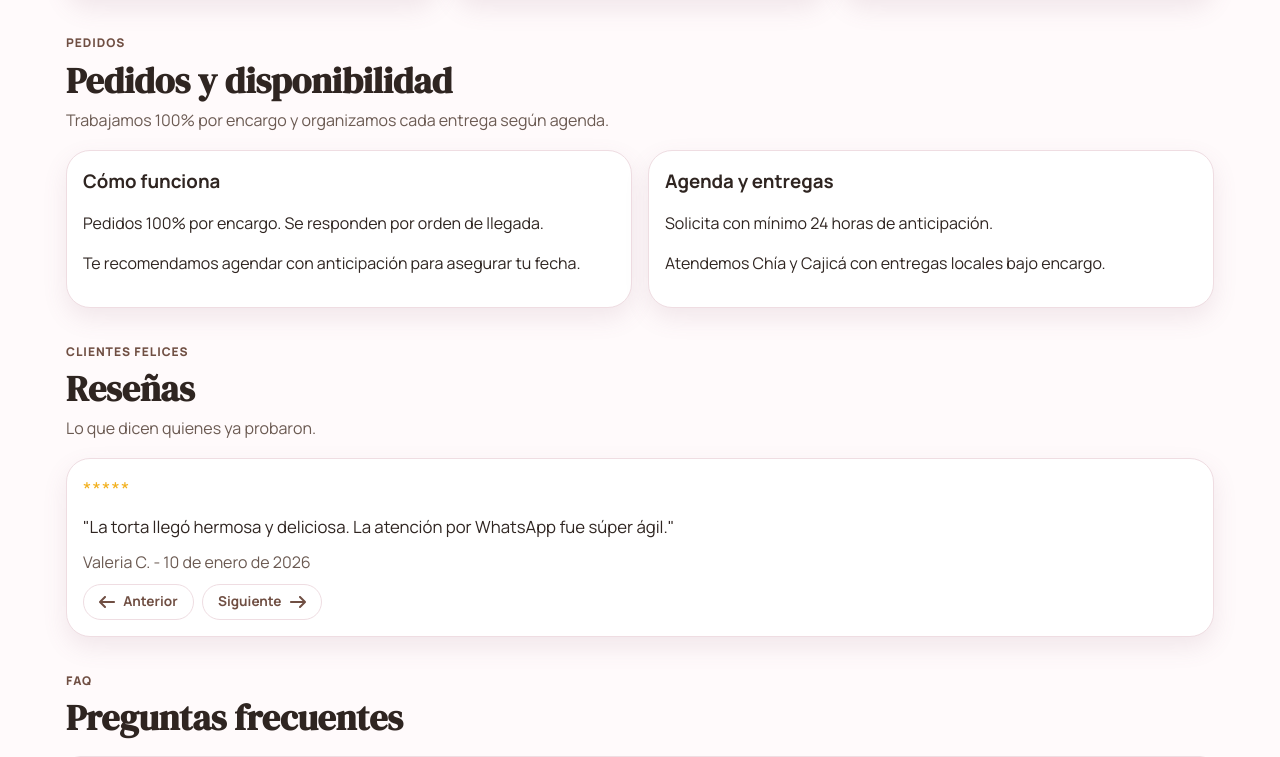
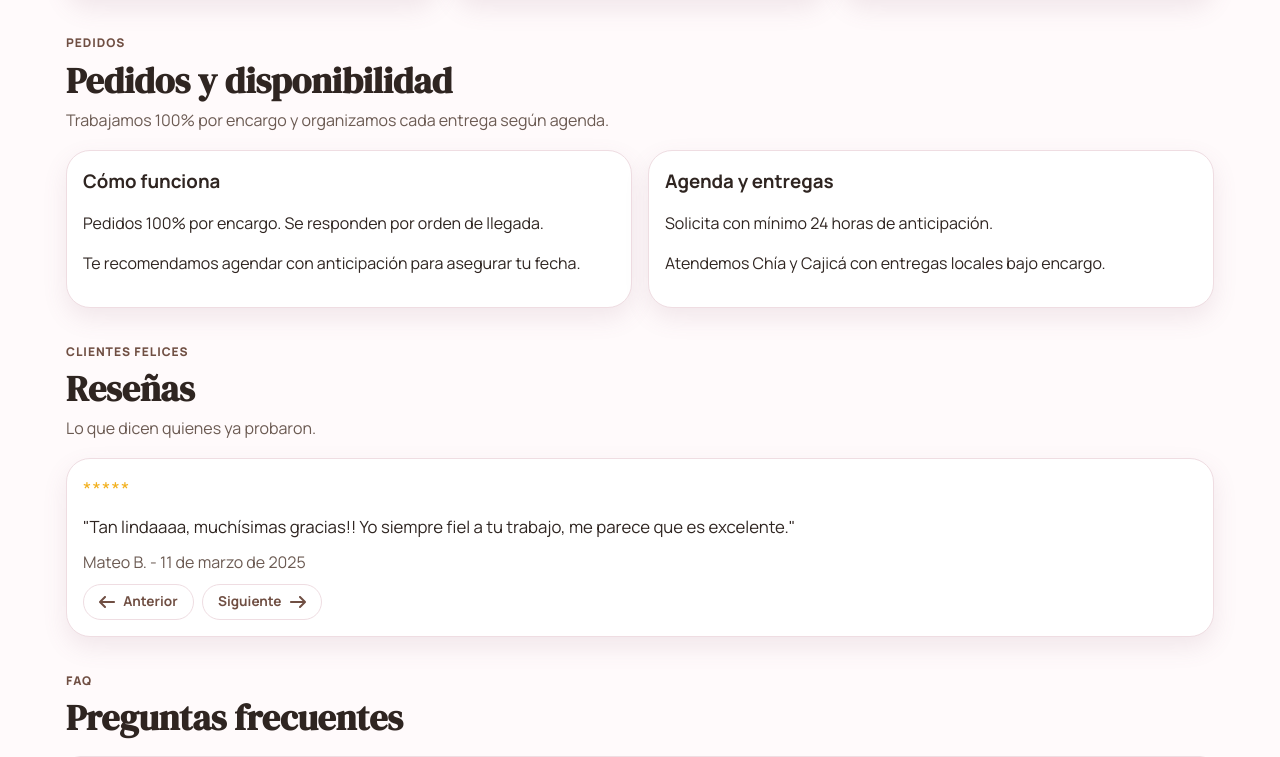
Before and after one commit to JuanArias115/DeliciasBakeryWeb, an Angular app: page /inicio in a window 1280 px wide. Shown: the part 1898-2655 px from the top of the page. Built offline with nearby package versions, Linux system fonts and the light colour scheme.

Commit message:
feat(content): agregar carrusel de cakes y reseñas reales

```diff
--- a/src/app/data/products.mock.ts
+++ b/src/app/data/products.mock.ts
@@ -32,7 +32,21 @@ const PRODUCT_IMAGES = {
   alfajores:
     'https://res.cloudinary.com/dscih1izv/image/upload/v1773484799/postres-alfajores-01_lwr6zq.png',
   customCake:
-    'https://res.cloudinary.com/dscih1izv/image/upload/v1772967829/44030994-FE0B-4175-9526-D73DEF04F4D7_hcmlti.jpg'
+    'https://res.cloudinary.com/dscih1izv/image/upload/v1772967829/44030994-FE0B-4175-9526-D73DEF04F4D7_hcmlti.jpg',
+  customCake02: 'https://res.cloudinary.com/dscih1izv/image/upload/v1773593758/postres_cakes_02_k8hom6.jpg',
+  customCake03: 'https://res.cloudinary.com/dscih1izv/image/upload/v1773593758/postres_cakes_03_n5xbml.jpg',
+  customCake04: 'https://res.cloudinary.com/dscih1izv/image/upload/v1773593758/postres_cakes_04_pd4tpx.jpg',
+  customCake05: 'https://res.cloudinary.com/dscih1izv/image/upload/v1773593758/postres_cakes_05_r3pumj.jpg',
+  customCake06: 'https://res.cloudinary.com/dscih1izv/image/upload/v1773593758/postres_cakes_06_h5riuq.jpg',
+  customCake07: 'https://res.cloudinary.com/dscih1izv/image/upload/v1773593758/postres_cakes_07_qg4sqd.jpg',
+  customCake09: 'https://res.cloudinary.com/dscih1izv/image/upload/v1773593759/postres_cakes_09_bogq2x.jpg',
+  customCake10: 'https://res.cloudinary.com/dscih1izv/image/upload/v1773593759/postres_cakes_10_v3dsyg.jpg',
+  customCake11: 'https://res.cloudinary.com/dscih1izv/image/upload/v1773593759/postres_cakes_11_bx2sm4.jpg',
+  customCake12: 'https://res.cloudinary.com/dscih1izv/image/upload/v1773593760/postres_cakes_12_dgusfh.jpg',
+  customCake13: 'https://res.cloudinary.com/dscih1izv/image/upload/v1773593760/postres_cakes_13_hbrdb3.jpg',
+  customCake14: 'https://res.cloudinary.com/dscih1izv/image/upload/v1773593760/postres_cakes_14_ywqxv5.jpg',
+  customCake15: 'https://res.cloudinary.com/dscih1izv/image/upload/v1773593760/postres_cakes_15_twiryz.jpg',
+  customCake15b: 'https://res.cloudinary.com/dscih1izv/image/upload/v1773593761/postres_cakes_15_cptnmt.heic'
 } as const;
 
 export const PRODUCT_CATEGORY_LABELS = {
@@ -277,8 +291,26 @@ export const PRODUCTS: Product[] = [
       'Rellenos: Nutella, arequipe, frutos rojos y maracuyá.',
       'El valor final depende del tamaño, diseño y nivel de decoración.'
     ],
+    autoRotateImages: true,
+    priceLabelMode: 'from',
     priceFrom: 36000,
-    images: [PRODUCT_IMAGES.customCake],
+    images: [
+      PRODUCT_IMAGES.customCake02,
+      PRODUCT_IMAGES.customCake03,
+      PRODUCT_IMAGES.customCake04,
+      PRODUCT_IMAGES.customCake07,
+      PRODUCT_IMAGES.customCake05,
+      PRODUCT_IMAGES.customCake06,
+      PRODUCT_IMAGES.customCake09,
+      PRODUCT_IMAGES.customCake10,
+      PRODUCT_IMAGES.customCake11,
+      PRODUCT_IMAGES.customCake14,
+      PRODUCT_IMAGES.customCake15,
+      PRODUCT_IMAGES.customCake13,
+      PRODUCT_IMAGES.customCake12,
+      PRODUCT_IMAGES.customCake15b,
+      PRODUCT_IMAGES.customCake
+    ],
     tags: ['Personalizadas', 'Sobre pedido'],
     featured: true
   },
--- a/src/app/data/reviews.mock.ts
+++ b/src/app/data/reviews.mock.ts
@@ -2,63 +2,51 @@ import { Review } from '../models/review.model';
 
 export const REVIEWS: Review[] = [
   {
-    name: 'Valeria C.',
+    name: 'Mateo B.',
     rating: 5,
-    text: 'La torta llegó hermosa y deliciosa. La atención por WhatsApp fue súper ágil.',
-    date: '2026-01-10'
+    text: 'Tan lindaaaa, muchísimas gracias!! Yo siempre fiel a tu trabajo, me parece que es excelente.',
+    date: '2025-03-11'
   },
   {
-    name: 'Camilo R.',
+    name: 'Natalia',
     rating: 5,
-    text: 'Pedimos caja de brownies para la oficina y todos quedaron encantados.',
-    date: '2025-12-14'
+    text: 'Ayy estuvo deliciosoooo, me encantó. Ahora me gustaría pedir uno mediano de Milo, porfa.',
+    date: '2025-08-13'
   },
   {
-    name: 'Daniela M.',
+    name: 'Cata',
     rating: 5,
-    text: 'Muy cumplidos con la entrega en Cajicá. Presentación impecable.',
-    date: '2025-11-05'
+    text: 'Te iba a decir que hermosa como siempre. Me saliste como favorito como en Nequi.',
+    date: '2026-02-17'
   },
   {
-    name: 'Luisa F.',
-    rating: 4,
-    text: 'La mini cake fue perfecta para regalo. Repetiré para aniversario.',
-    date: '2025-10-22'
+    name: 'Abigail',
+    rating: 5,
+    text: 'En cuanto a sabor estaba muy rica y la decoración divina, todo el mundo la elogió.',
+    date: '2025-04-14'
   },
   {
-    name: 'Andres P.',
+    name: 'Nata',
     rating: 5,
-    text: 'Atención amable, calidad alta y tiempos claros desde el inicio.',
-    date: '2025-09-18'
+    text: 'Wow Vale, qué belleza. Quedó igualita.',
+    date: '2026-11-15'
   },
   {
-    name: 'Natalia G.',
+    name: 'Andrea',
     rating: 5,
-    text: 'Nos salvaron el cumpleaños con una torta personalizada preciosa.',
-    date: '2025-08-30'
+    text: 'Te quería agradecer por los alfajores, están deliciosos, el regalo encantó. Te seguiré pidiendo cositas.',
+    date: '2026-03-06'
   },
   {
-    name: 'Santiago T.',
-    rating: 4,
-    text: 'Excelente sabor y buena relación precio-calidad para eventos.',
-    date: '2025-07-13'
+    name: 'Katherine',
+    rating: 5,
+    text: 'Te quedaron muy hermosos. Los chicos del local quedaron encantados.',
+    date: '2025-09-20'
   },
   {
-    name: 'Mariana H.',
+    name: 'Jhon',
     rating: 5,
-    text: 'Todo llegó fresco y con muy buena presentación. Recomendados.',
-    date: '2025-06-29'
-  },
-  {
-    name: 'Paola V.',
-    rating: 5,
-    text: 'Me encantó la caja de fresas con chocolate, súper premium.',
-    date: '2025-05-20'
-  },
-  {
-    name: 'Felipe N.',
-    rating: 5,
-    text: 'Proceso fácil por WhatsApp y respuesta rápida. Muy confiables.',
-    date: '2025-04-03'
+    text: 'Una se la di a una tía y quedó encantada, dijo que súper rica y muy bonita, que felicitara a quien la había hecho.',
+    date: '2024-12-27'
   }
 ];
--- a/src/app/models/product.model.ts
+++ b/src/app/models/product.model.ts
@@ -49,6 +49,7 @@ export interface Product {
   occasion: string[];
   description: string;
   details?: string[];
+  autoRotateImages?: boolean;
   flavorOptions?: ProductFlavorOption[];
   defaultFlavorId?: string;
   coatingOptions?: ProductCoatingOption[];
@@ -58,6 +59,7 @@ export interface Product {
   mixOptions?: ProductMixOption[];
   mixTotal?: number;
   mixLabel?: string;
+  priceLabelMode?: 'fixed' | 'from';
   priceFrom?: number;
   sizes?: ProductSizeOption[];
   defaultSizeId?: string;
--- a/src/app/pages/product-detail/product-detail.page.css
+++ b/src/app/pages/product-detail/product-detail.page.css
@@ -15,6 +15,11 @@
 .detail-grid {
   display: grid;
   gap: 1.2rem;
+}
+
+.media-col {
+  display: grid;
+  gap: 0.75rem;
 }
 
 .info-col {
@@ -238,6 +243,34 @@ small {
   font-weight: 800;
 }
 
+.carousel-dots {
+  display: flex;
+  flex-wrap: wrap;
+  gap: 0.45rem;
+  justify-content: center;
+}
+
+.carousel-dot {
+  background: color-mix(in srgb, var(--color-primary) 18%, white);
+  border: 1px solid var(--color-border);
+  border-radius: 999px;
+  cursor: pointer;
+  height: 0.75rem;
+  transition: transform 0.2s ease, background 0.2s ease, border-color 0.2s ease;
+  width: 0.75rem;
+}
+
+.carousel-dot.is-active {
+  background: var(--color-primary-strong);
+  border-color: var(--color-primary-strong);
+  transform: scale(1.15);
+}
+
+.carousel-dot:focus-visible {
+  outline: 3px solid color-mix(in srgb, var(--color-primary) 28%, white);
+  outline-offset: 2px;
+}
+
 @media (min-width: 920px) {
   .detail-grid {
     align-items: start;
--- a/src/app/pages/product-detail/product-detail.page.html
+++ b/src/app/pages/product-detail/product-detail.page.html
@@ -16,12 +16,25 @@
           loading="eager"
           fetchpriority="high"
         />
+        @if (product.autoRotateImages && product.images.length > 1) {
+          <div class="carousel-dots" aria-label="Galería de imágenes del producto">
+            @for (image of product.images; track image; let i = $index) {
+              <button
+                type="button"
+                class="carousel-dot"
+                [class.is-active]="i === activeImageIndex()"
+                [attr.aria-label]="'Ver imagen ' + (i + 1)"
+                (click)="selectImage(i)"
+              ></button>
+            }
+          </div>
+        }
       </div>
 
       <div class="info-col">
         <h1>{{ product.name }}</h1>
         <p class="description">{{ product.description }}</p>
-        <p class="price">{{ displayPrice | currency: 'COP' : 'symbol' : '1.0-0' }}</p>
+        <p class="price">{{ displayPricePrefix }}{{ displayPrice | currency: 'COP' : 'symbol' : '1.0-0' }}</p>
         @if (selectedSize?.serves) {
           <p class="serves">Rinde aprox: {{ selectedSize?.serves }}</p>
         }
--- a/src/app/pages/product-detail/product-detail.page.ts
+++ b/src/app/pages/product-detail/product-detail.page.ts
@@ -1,5 +1,5 @@
 import { CurrencyPipe } from '@angular/common';
-import { Component, OnDestroy, OnInit, inject } from '@angular/core';
+import { Component, OnDestroy, OnInit, computed, inject, signal } from '@angular/core';
 import { FormControl, ReactiveFormsModule, Validators } from '@angular/forms';
 import { ActivatedRoute, RouterLink } from '@angular/router';
 
@@ -61,9 +61,18 @@ export default class ProductDetailPage implements OnInit, OnDestroy {
   readonly coatingId = new FormControl('', { nonNullable: true });
   readonly toppingId = new FormControl('', { nonNullable: true });
   readonly mixCounts: Record<string, number> = {};
+  readonly activeImageIndex = signal(0);
 
   readonly product = this.route.snapshot.data['product'] as Product | null;
   readonly productImageDetail = (image: string): string => cldSized(image, CLOUDINARY_WIDTHS.detail);
+  readonly activeImage = computed(() => {
+    if (!this.product?.images?.length) {
+      return '';
+    }
+
+    return this.product.images[this.activeImageIndex()] ?? this.product.images[0];
+  });
+  private carouselTimer?: ReturnType<typeof setInterval>;
 
   ngOnInit(): void {
     if (!this.product) {
@@ -75,6 +84,7 @@ export default class ProductDetailPage implements OnInit, OnDestroy {
     this.coatingId.setValue(this.defaultCoating?.id ?? '');
     this.toppingId.setValue(this.defaultTopping?.id ?? '');
     this.initializeMixCounts();
+    this.startCarouselIfNeeded();
 
     const path = `/productos/${this.product.slug}`;
 
@@ -95,6 +105,10 @@ export default class ProductDetailPage implements OnInit, OnDestroy {
   }
 
   ngOnDestroy(): void {
+    if (this.carouselTimer) {
+      clearInterval(this.carouselTimer);
+    }
+
     this.seo.removeJsonLd('jsonld-product');
   }
 
@@ -237,7 +251,19 @@ export default class ProductDetailPage implements OnInit, OnDestroy {
       return '';
     }
 
+    if (this.product.autoRotateImages && this.product.images.length > 1) {
+      return this.activeImage();
+    }
+
     return this.selectedSize?.image ?? this.product.images[0];
+  }
+
+  get displayPricePrefix(): string {
+    if (this.product?.priceLabelMode === 'from') {
+      return 'Desde ';
+    }
+
+    return '';
   }
 
   get mixTotalRequired(): number {
@@ -301,6 +327,20 @@ export default class ProductDetailPage implements OnInit, OnDestroy {
     this.mixCounts[optionId] = this.getMixCount(optionId) - 1;
   }
 
+  startCarouselIfNeeded(): void {
+    if (!this.product?.autoRotateImages || this.product.images.length < 2) {
+      return;
+    }
+
+    this.carouselTimer = setInterval(() => {
+      this.activeImageIndex.update((current) => (current + 1) % this.product!.images.length);
+    }, 2800);
+  }
+
+  selectImage(index: number): void {
+    this.activeImageIndex.set(index);
+  }
+
   get displayPrice(): number {
     if (!this.product) {
       return 0;
```
